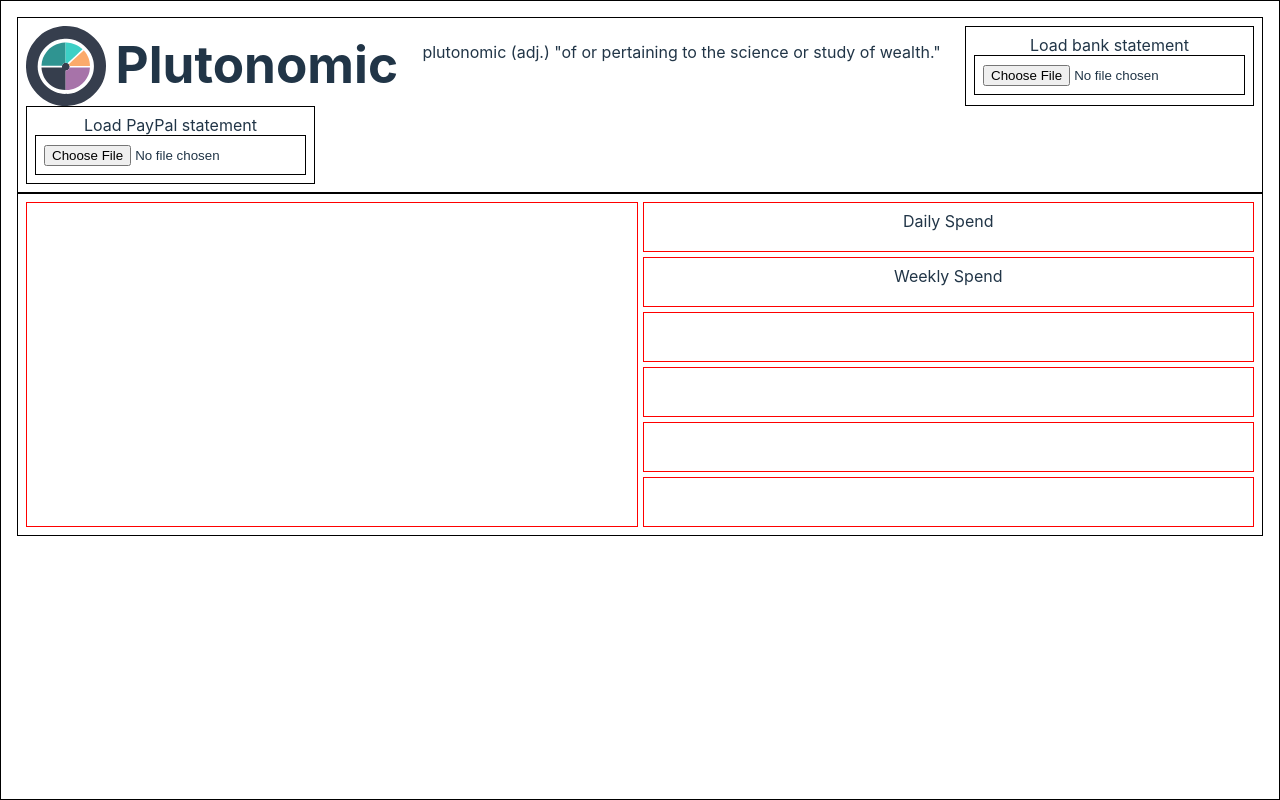
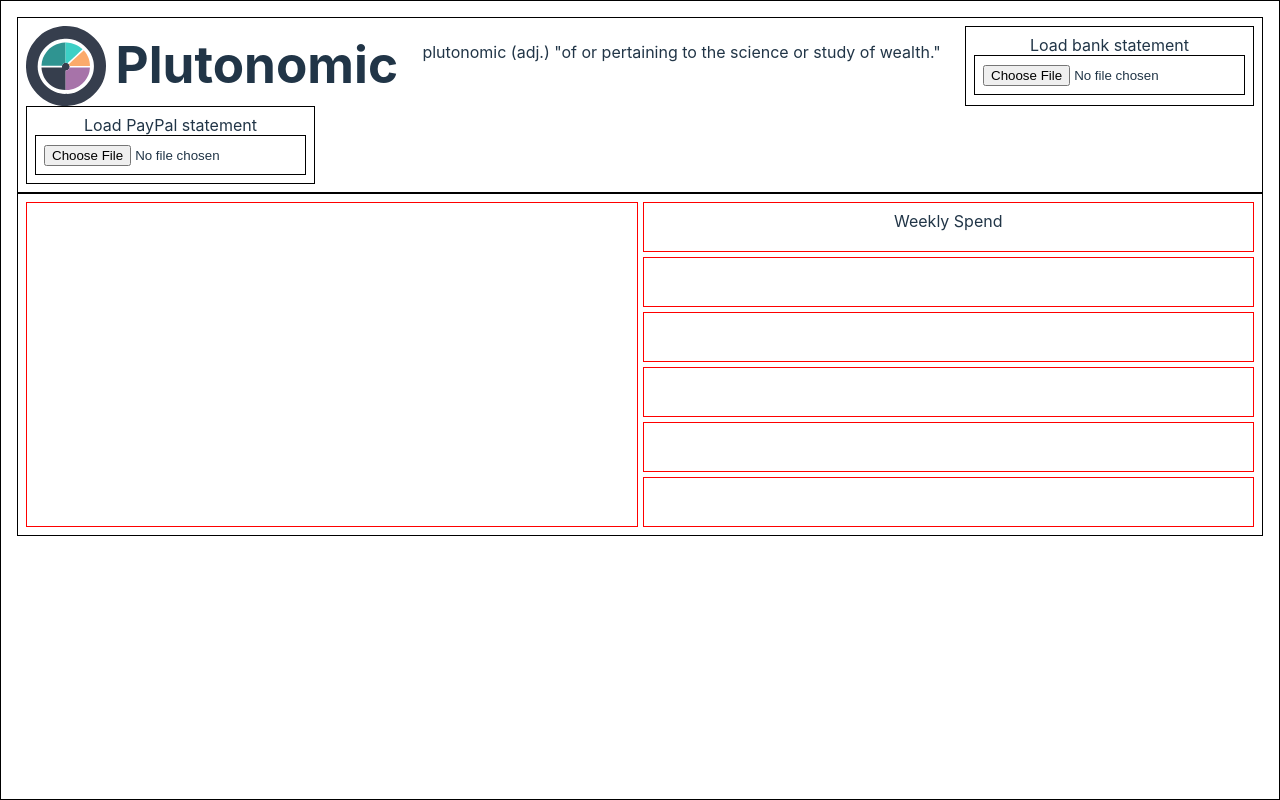
Before and after one commit to BillAhern/plutonomic, a React (Vite) app: page / in a window 1280 px wide. Built offline with nearby package versions, Linux system fonts and the light colour scheme.

Commit message:
remove daily spend

```diff
--- a/src/App.tsx
+++ b/src/App.tsx
@@ -1,5 +1,4 @@
 import './App.css';
-import { DailySpend } from './components/dailySpend.tsx';
 import { FileConvert } from './components/fileConvert.tsx';
 import { FilterUnique } from './components/filterUnique.tsx';
 import ReconcilePayPal from './components/reconcilePayPal.tsx';
@@ -26,12 +25,10 @@ const App = () => {
 				<div className='grid-item list-unique'>
 					<FilterUnique />
 				</div>
-				<div className='grid-item daily-spend'>
-					<DailySpend />
-				</div>
 				<div className='grid-item weekly-spend'>
 					<WeeklySpend />
 				</div>
+				<div className='grid-item'></div>
 				<div className='grid-item'></div>
 				<div className='grid-item'></div>
 				<div className='grid-item'></div>
--- a/src/components/dailySpend.tsx
+++ /dev/null
@@ -1,6 +0,0 @@
-import React from 'react';
-import './dailySpend.css';
-
-export const DailySpend = () => {
-	return <>Daily Spend</>;
-};
```
Also changed, not shown: src/components/dailySpend.css (deleted).
